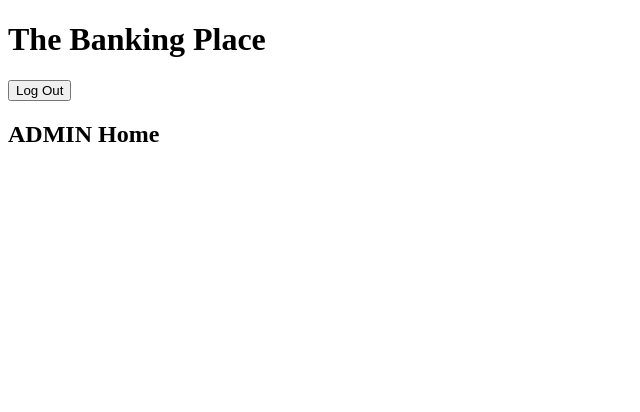
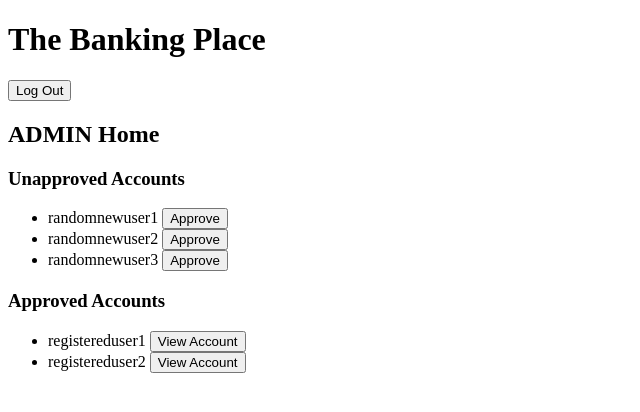
Before and after one commit to amoyer22/CSET170-Final, a Flask app: page /admin/home in a window 1280 px wide. Shown: the top 412 px of the page, without its empty margins (0-640 px from the left). Run offline with Flask 3, Linux system fonts and the light colour scheme.

Commit message:
Added admin account management page and added basic ui to admin home page

```diff
--- a/main.py
+++ b/main.py
@@ -54,7 +54,7 @@ def login():
                 else:
                     message = "ERROR: Login failed."
             else:
-                message = "ERROR: Credentials not registered. Please create an account."
+                message = "ERROR: Incorrect credentials."
         except:
             message = "ERROR: Login function failed."
     return render_template("login.html", message=message)
@@ -69,6 +69,10 @@ def home_admin():
     message = None
     return render_template("home_admin.html", message=message)
 
+@app.route("/admin/view/accountname")
+def account_view_admin():
+    message = None
+    return render_template("account_view_admin.html", message=message)
 
 if __name__ == "__main__":
     app.run(debug=True)
--- a/templates/home_admin.html
+++ b/templates/home_admin.html
@@ -9,5 +9,37 @@
     <h1>The Banking Place</h1>
     <button onclick="location.href='/'">Log Out</button>
     <h2>ADMIN Home</h2>
+
+    <div>
+        <h3>Unapproved Accounts</h3>
+        <ul>
+            <li>
+                <p style="display: inline;">randomnewuser1</p>
+                <button style="display: inline;">Approve</button>
+            </li>
+            <li>
+                <p style="display: inline;">randomnewuser2</p>
+                <button style="display: inline;">Approve</button>
+            </li>
+            <li>
+                <p style="display: inline;">randomnewuser3</p>
+                <button style="display: inline;">Approve</button>
+            </li>
+        </ul>
+    </div>
+
+    <div>
+        <h3>Approved Accounts</h3>
+        <ul>
+            <li>
+                <p style="display: inline;">registereduser1</p>
+                <button onclick="location.href='/admin/view/accountname'" style="display: inline;">View Account</button>
+            </li>
+            <li>
+                <p style="display: inline;">registereduser2</p>
+                <button onclick="location.href='/admin/view/accountname'" style="display: inline;">View Account</button>
+            </li>
+        </ul>
+    </div>
 </body>
 </html>
```
Also changed, not shown: templates/account_view_admin.html (added, +31 -0 lines).
